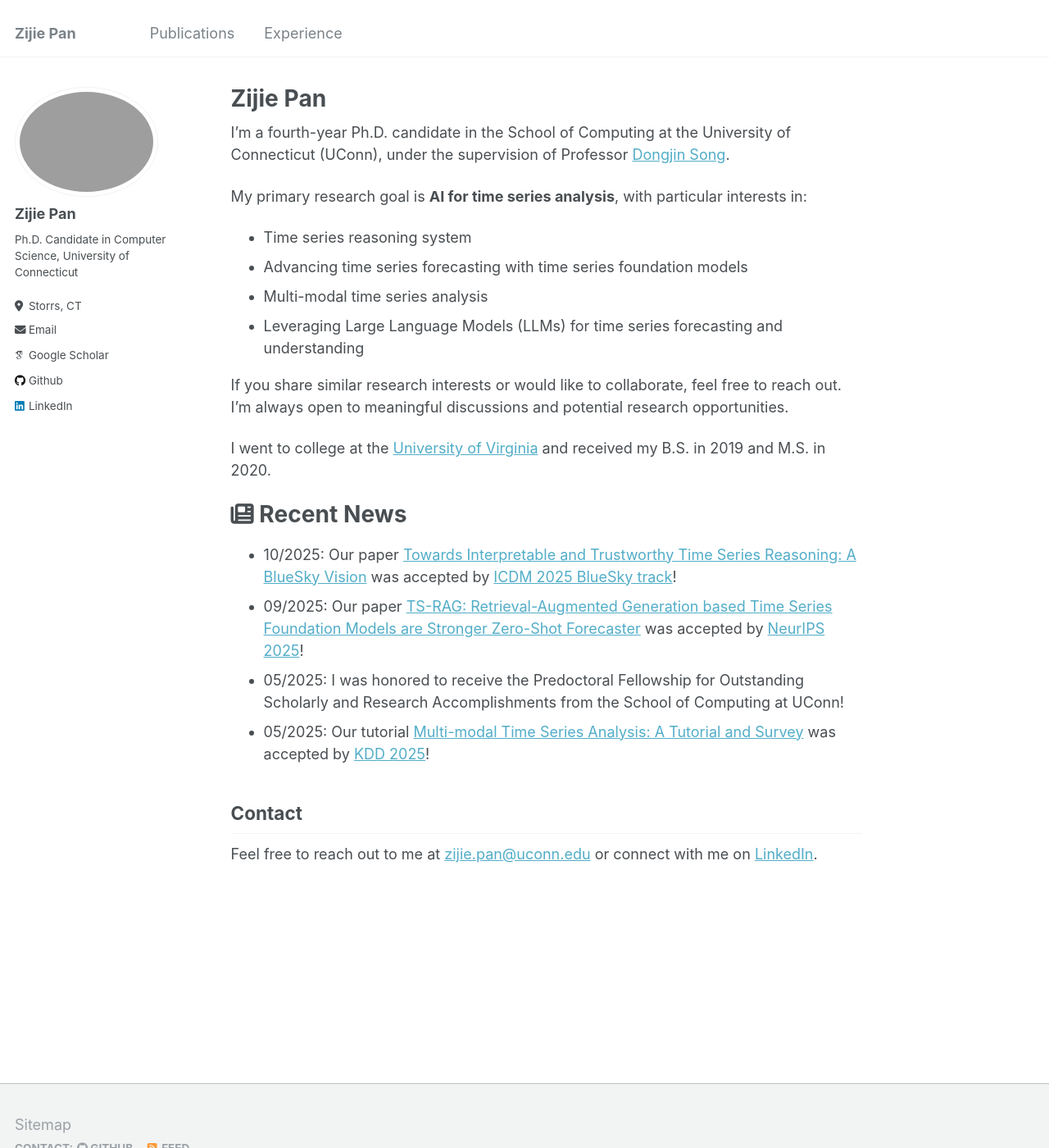
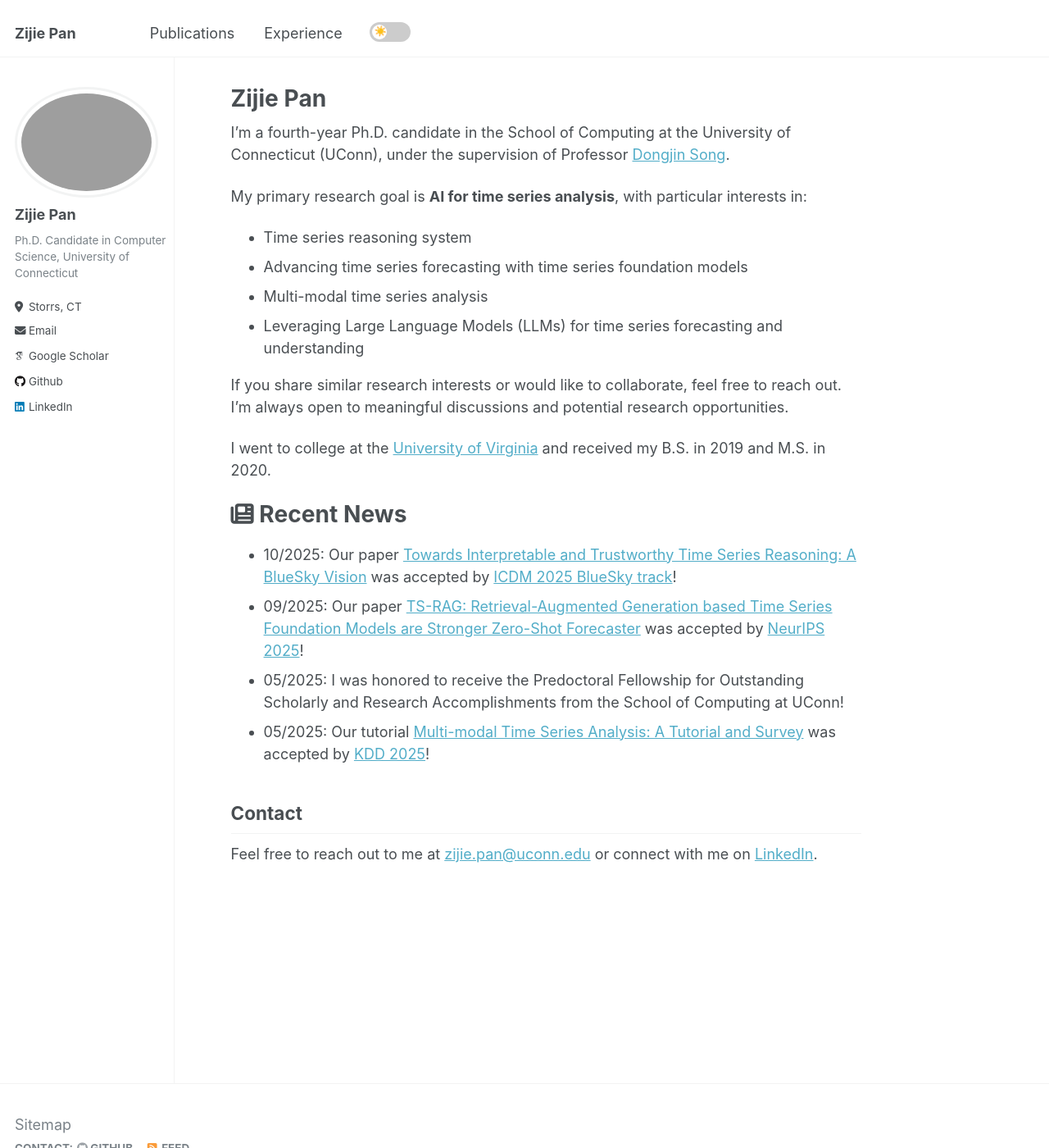
Before and after one commit to panzijie825/panzijie.github.io, a Jekyll site: the page built from _pages/about.md, in a window 1280 px wide and 1400 px high. Shown: the whole window at 82% size. Built offline with Jekyll 4.4.1, drawn with Linux system fonts in a browser that asks for light colours; some web fonts are replaced.

Commit message:
website v2.

```diff
--- a/_includes/head.html
+++ b/_includes/head.html
@@ -47,3 +47,16 @@
 
 <!-- ✅ Favicon (customize your path and icon file) -->
 <link rel="icon" href="{{ base_path }}/assets/images/favicon.ico" type="image/x-icon">
+
+<!-- Dark Mode Script - Load early to prevent flash -->
+<script>
+  // Immediately apply saved theme to prevent flash
+  (function() {
+    const savedTheme = localStorage.getItem('theme');
+    if (savedTheme) {
+      document.documentElement.setAttribute('data-theme', savedTheme);
+    } else if (window.matchMedia && window.matchMedia('(prefers-color-scheme: dark)').matches) {
+      document.documentElement.setAttribute('data-theme', 'dark');
+    }
+  })();
+</script>
--- a/_includes/masthead.html
+++ b/_includes/masthead.html
@@ -15,6 +15,15 @@
             {% endif %}
             <li class="masthead__menu-item"><a href="{{ domain }}{{ link.url }}">{{ link.title }}</a></li>
           {% endfor %}
+          <li class="masthead__menu-item">
+            <label class="dark-mode-toggle" for="dark-mode-toggle" title="Toggle dark/light mode">
+              <input type="checkbox" id="dark-mode-toggle">
+              <span class="dark-mode-slider">
+                <span class="icon sun-icon">☀️</span>
+                <span class="icon moon-icon">🌙</span>
+              </span>
+            </label>
+          </li>
         </ul>
         <ul class="hidden-links hidden"></ul>
       </nav>
--- a/_includes/scripts.html
+++ b/_includes/scripts.html
@@ -1,4 +1,5 @@
 <script src="{{ base_path }}/assets/js/main.min.js"></script>
+<script src="{{ base_path }}/assets/js/dark-mode.js"></script>
 
 {% include analytics.html %}
 {% include /comments-providers/scripts.html %}
--- /dev/null
+++ b/_sass/_dark-mode.scss
@@ -0,0 +1,394 @@
+/* ==========================================================================
+   Dark Mode Variables and Styles
+   ========================================================================== */
+
+:root {
+  /* Light mode colors (default) */
+  --bg-color: #fff;
+  --text-color: #494e52;
+  --text-color-light: #7a8288;
+  --border-color: #f2f3f3;
+  --code-bg-color: #fafafa;
+  --sidebar-bg-color: #fff;
+  --masthead-bg-color: #fff;
+  --link-color: #52adc8;
+  --link-hover-color: #3d8aa3;
+  --button-bg-color: #fff;
+  --button-border-color: #bbb;
+  --shadow-color: rgba(0, 0, 0, 0.125);
+  --notice-bg-color: #f8f9fa;
+  --archive-item-bg: #f2f3f3;
+}
+
+[data-theme="dark"] {
+  /* Dark mode colors */
+  --bg-color: #1a1a1a;
+  --text-color: #e0e0e0;
+  --text-color-light: #b0b0b0;
+  --border-color: #333;
+  --code-bg-color: #2d2d2d;
+  --sidebar-bg-color: #222;
+  --masthead-bg-color: #1f1f1f;
+  --link-color: #64b5f6;
+  --link-hover-color: #90caf9;
+  --button-bg-color: #333;
+  --button-border-color: #555;
+  --shadow-color: rgba(0, 0, 0, 0.3);
+  --notice-bg-color: #2a2a2a;
+  --archive-item-bg: #2a2a2a;
+}
+
+/* Apply CSS variables to elements */
+body {
+  background-color: var(--bg-color) !important;
+  color: var(--text-color) !important;
+  transition: background-color 0.3s ease, color 0.3s ease;
+}
+
+html {
+  background-color: var(--bg-color);
+  transition: background-color 0.3s ease;
+}
+
+/* Text colors */
+.page__content,
+.page__meta,
+.archive__item-excerpt,
+.list__item .archive__item-title {
+  color: var(--text-color);
+}
+
+/* Links */
+a {
+  color: var(--link-color);
+
+  &:hover {
+    color: var(--link-hover-color);
+  }
+}
+
+/* Sidebar */
+.sidebar {
+  background-color: var(--sidebar-bg-color);
+  border-right: 1px solid var(--border-color);
+}
+
+.author__avatar img {
+  border: 3px solid var(--border-color);
+}
+
+.author__content .author__name {
+  color: var(--text-color);
+}
+
+.author__bio {
+  color: var(--text-color-light);
+}
+
+/* Masthead */
+.masthead {
+  background-color: var(--masthead-bg-color);
+  border-bottom: 1px solid var(--border-color);
+}
+
+.masthead__menu-item a {
+  color: var(--text-color);
+
+  &:hover {
+    color: var(--link-color);
+  }
+}
+
+/* Code blocks */
+pre,
+code {
+  background-color: var(--code-bg-color);
+  color: var(--text-color);
+}
+
+/* Buttons */
+.btn {
+  background-color: var(--button-bg-color);
+  border: 1px solid var(--button-border-color);
+  color: var(--text-color);
+
+  &:hover {
+    background-color: var(--border-color);
+  }
+}
+
+/* Archive items */
+.archive__item {
+  background-color: var(--archive-item-bg);
+  border: 1px solid var(--border-color);
+}
+
+.archive__item-title a {
+  color: var(--text-color);
+
+  &:hover {
+    color: var(--link-color);
+  }
+}
+
+/* Notices */
+.notice {
+  background-color: var(--notice-bg-color);
+  border: 1px solid var(--border-color);
+  color: var(--text-color);
+}
+
+/* Footer */
+.page__footer {
+  background-color: var(--sidebar-bg-color);
+  border-top: 1px solid var(--border-color);
+  color: var(--text-color-light);
+}
+
+/* Navigation */
+.greedy-nav {
+  background-color: var(--masthead-bg-color);
+}
+
+.greedy-nav a {
+  color: var(--text-color);
+
+  &:hover {
+    color: var(--link-color);
+  }
+}
+
+/* Tables */
+table {
+  background-color: var(--bg-color);
+  border: 1px solid var(--border-color);
+}
+
+th, td {
+  border: 1px solid var(--border-color);
+  color: var(--text-color);
+}
+
+th {
+  background-color: var(--border-color);
+}
+
+/* Dark mode toggle button */
+.dark-mode-toggle {
+  position: relative;
+  display: inline-block;
+  width: 50px;
+  height: 24px;
+  margin-left: 15px;
+  vertical-align: middle;
+}
+
+.dark-mode-toggle input {
+  opacity: 0;
+  width: 0;
+  height: 0;
+}
+
+.dark-mode-slider {
+  position: absolute;
+  cursor: pointer;
+  top: 0;
+  left: 0;
+  right: 0;
+  bottom: 0;
+  background-color: #ccc;
+  transition: 0.3s;
+  border-radius: 24px;
+}
+
+.dark-mode-slider:before {
+  position: absolute;
+  content: "";
+  height: 18px;
+  width: 18px;
+  left: 3px;
+  bottom: 3px;
+  background-color: white;
+  transition: 0.3s;
+  border-radius: 50%;
+}
+
+input:checked + .dark-mode-slider {
+  background-color: var(--link-color);
+}
+
+input:checked + .dark-mode-slider:before {
+  transform: translateX(26px);
+}
+
+/* Dark mode icons */
+.dark-mode-slider .icon {
+  position: absolute;
+  top: 50%;
+  transform: translateY(-50%);
+  font-size: 12px;
+  transition: opacity 0.3s;
+}
+
+.dark-mode-slider .sun-icon {
+  left: 6px;
+  opacity: 1;
+}
+
+.dark-mode-slider .moon-icon {
+  right: 6px;
+  opacity: 0;
+}
+
+input:checked + .dark-mode-slider .sun-icon {
+  opacity: 0;
+}
+
+input:checked + .dark-mode-slider .moon-icon {
+  opacity: 1;
+}
+
+/* Responsive adjustments */
+@media (max-width: 768px) {
+  .dark-mode-toggle {
+    margin-left: 10px;
+    width: 40px;
+    height: 20px;
+  }
+
+  .dark-mode-slider:before {
+    height: 14px;
+    width: 14px;
+    left: 3px;
+    bottom: 3px;
+  }
+
+  input:checked + .dark-mode-slider:before {
+    transform: translateX(20px);
+  }
+}
+/* A
+dditional dark mode styles */
+[data-theme="dark"] {
+  /* Headings */
+  h1, h2, h3, h4, h5, h6 {
+    color: var(--text-color);
+  }
+
+  /* Page content */
+  .page__content p,
+  .page__content li,
+  .page__content dt,
+  .page__content dd {
+    color: var(--text-color);
+  }
+
+  /* Author profile */
+  .author__urls li a {
+    color: var(--text-color);
+
+    &:hover {
+      color: var(--link-color);
+    }
+  }
+
+  /* Social icons */
+  .author__urls .fa {
+    color: var(--text-color-light);
+  }
+
+  /* Archive items */
+  .archive__item-teaser img {
+    border: 1px solid var(--border-color);
+  }
+
+  /* Publication items */
+  .archive__item-excerpt {
+    color: var(--text-color-light);
+  }
+
+  /* CV items */
+  .cv-item {
+    border-bottom: 1px solid var(--border-color);
+  }
+
+  /* Blockquotes */
+  blockquote {
+    background-color: var(--notice-bg-color);
+    border-left: 4px solid var(--link-color);
+    color: var(--text-color);
+  }
+
+  /* Form elements */
+  input, textarea, select {
+    background-color: var(--code-bg-color);
+    border: 1px solid var(--border-color);
+    color: var(--text-color);
+  }
+
+  /* Pagination */
+  .pagination {
+    border-top: 1px solid var(--border-color);
+  }
+
+  .pagination li a {
+    color: var(--text-color);
+    border: 1px solid var(--border-color);
+
+    &:hover {
+      background-color: var(--border-color);
+      color: var(--link-color);
+    }
+  }
+
+  /* Search */
+  .search-content {
+    background-color: var(--bg-color);
+    border: 1px solid var(--border-color);
+  }
+
+  /* Syntax highlighting adjustments for dark mode */
+  .highlight {
+    background-color: var(--code-bg-color);
+  }
+
+  .highlighter-rouge .highlight {
+    background-color: var(--code-bg-color);
+  }
+
+  /* Mobile menu */
+  .greedy-nav .hidden-links {
+    background-color: var(--masthead-bg-color);
+    border: 1px solid var(--border-color);
+  }
+
+  .greedy-nav .hidden-links a {
+    color: var(--text-color);
+
+    &:hover {
+      background-color: var(--border-color);
+      color: var(--link-color);
+    }
+  }
+}
+
+/* Ensure smooth transitions for all themed elements */
+* {
+  transition: background-color 0.3s ease, color 0.3s ease, border-color 0.3s ease;
+}
+
+/* Override any conflicting styles */
+[data-theme="dark"] .page {
+  background-color: var(--bg-color);
+}
+
+[data-theme="dark"] .sidebar {
+  background-color: var(--sidebar-bg-color);
+}
+
+/* Fix for any remaining white backgrounds */
+[data-theme="dark"] .archive,
+[data-theme="dark"] .layout--single,
+[data-theme="dark"] .layout--archive {
+  background-color: var(--bg-color);
+}
--- a/assets/css/main.scss
+++ b/assets/css/main.scss
@@ -39,3 +39,4 @@
 @import "vendor/font-awesome/brands";
 @import "vendor/magnific-popup/magnific-popup";
 @import "print";
+@import "dark-mode";
--- /dev/null
+++ b/assets/js/dark-mode.js
@@ -0,0 +1,81 @@
+/**
+ * Dark Mode Toggle Functionality
+ */
+(function() {
+  'use strict';
+
+  // Get the current theme from localStorage or default to 'light'
+  function getCurrentTheme() {
+    return localStorage.getItem('theme') || 'light';
+  }
+
+  // Set the theme and save to localStorage
+  function setTheme(theme) {
+    document.documentElement.setAttribute('data-theme', theme);
+    localStorage.setItem('theme', theme);
+
+    // Update toggle state
+    const toggle = document.getElementById('dark-mode-toggle');
+    if (toggle) {
+      toggle.checked = theme === 'dark';
+    }
+  }
+
+  // Toggle between light and dark themes
+  function toggleTheme() {
+    const currentTheme = getCurrentTheme();
+    const newTheme = currentTheme === 'light' ? 'dark' : 'light';
+    setTheme(newTheme);
+  }
+
+  // Initialize theme on page load
+  function initializeTheme() {
+    const savedTheme = getCurrentTheme();
+
+    // Check for system preference if no saved theme
+    if (!localStorage.getItem('theme')) {
+      const prefersDark = window.matchMedia && window.matchMedia('(prefers-color-scheme: dark)').matches;
+      const systemTheme = prefersDark ? 'dark' : 'light';
+      setTheme(systemTheme);
+    } else {
+      setTheme(savedTheme);
+    }
+  }
+
+  // Set up event listeners
+  function setupEventListeners() {
+    const toggle = document.getElementById('dark-mode-toggle');
+    if (toggle) {
+      toggle.addEventListener('change', toggleTheme);
+    }
+
+    // Listen for system theme changes
+    if (window.matchMedia) {
+      const mediaQuery = window.matchMedia('(prefers-color-scheme: dark)');
+      mediaQuery.addListener(function(e) {
+        // Only auto-switch if user hasn't manually set a preference
+        if (!localStorage.getItem('theme')) {
+          setTheme(e.matches ? 'dark' : 'light');
+        }
+      });
+    }
+  }
+
+  // Initialize when DOM is ready
+  if (document.readyState === 'loading') {
+    document.addEventListener('DOMContentLoaded', function() {
+      initializeTheme();
+      setupEventListeners();
+    });
+  } else {
+    initializeTheme();
+    setupEventListeners();
+  }
+
+  // Expose functions globally for debugging
+  window.darkMode = {
+    toggle: toggleTheme,
+    setTheme: setTheme,
+    getCurrentTheme: getCurrentTheme
+  };
+})();
```
